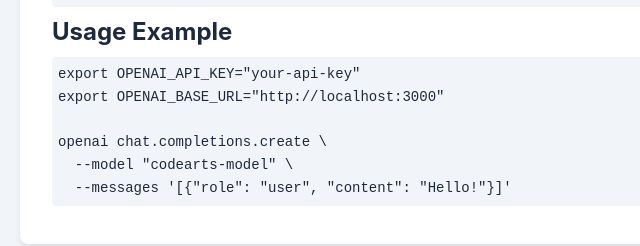
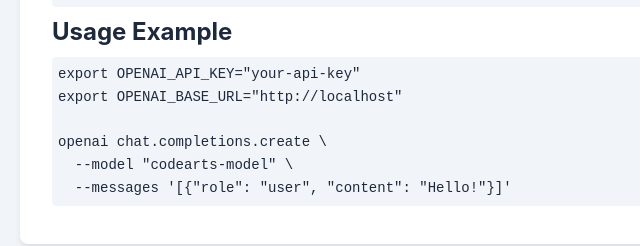
Before and after one commit to hezuos/codearts-api-proxy, a website: page public/index.html in a window 1280 px wide. Shown: the part 565-811 px from the top of the page, 0-640 px from the left. Drawn offline with Linux system fonts and the light colour scheme; no server answers.

Commit message:
更新版本号并同步示例中的默认主机端口

```diff
--- a/package.json
+++ b/package.json
@@ -1,6 +1,6 @@
 {
   "name": "codearts-agent-proxy",
-  "version": "1.5.1",
+  "version": "1.5.2",
   "description": "A proxy service that wraps CodeArts Agent LLM interfaces into standard OpenAI-compatible API",
   "main": "dist/index.js",
   "types": "dist/index.d.ts",
--- a/public/index.html
+++ b/public/index.html
@@ -58,8 +58,8 @@
 GET  /v1/models</code></pre>
 
       <h2>Usage Example</h2>
-      <pre><code>export OPENAI_API_KEY="your-api-key"
-export OPENAI_BASE_URL="http://localhost:3000"
+      <pre><code id="usage-example">export OPENAI_API_KEY="your-api-key"
+export OPENAI_BASE_URL="http://localhost:1455"
 
 openai chat.completions.create \
   --model "codearts-model" \
@@ -161,6 +161,18 @@
           input.focus();
         }
       }
+      // Update usage example with current host:port
+      (function() {
+        const codeEl = document.getElementById("usage-example");
+        if (codeEl) {
+          const baseUrl = `${window.location.protocol}//${window.location.host}`;
+          codeEl.textContent = codeEl.textContent.replace(
+            /export OPENAI_BASE_URL="[^"]*"/,
+            `export OPENAI_BASE_URL="${baseUrl}"`
+          );
+        }
+      })();
+
       loadAndShowVersion();
     </script>
   </body>
```
